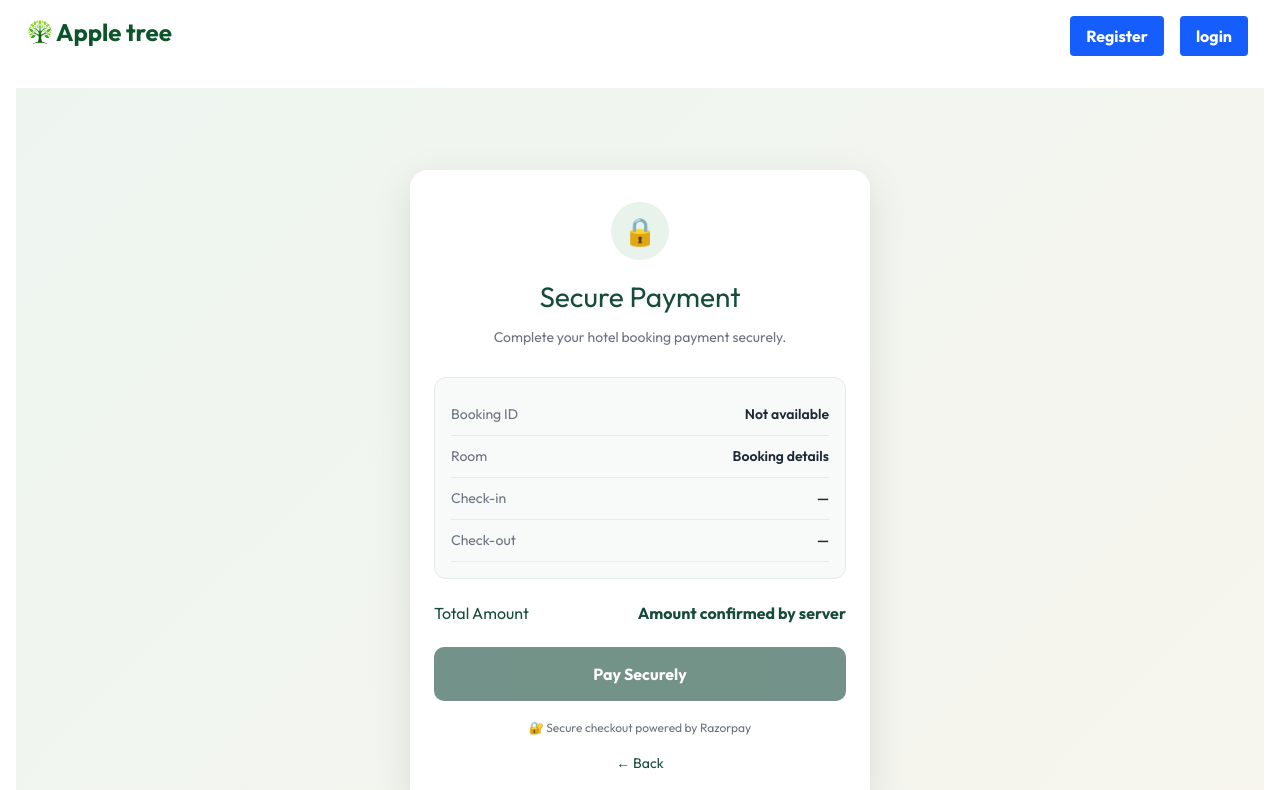
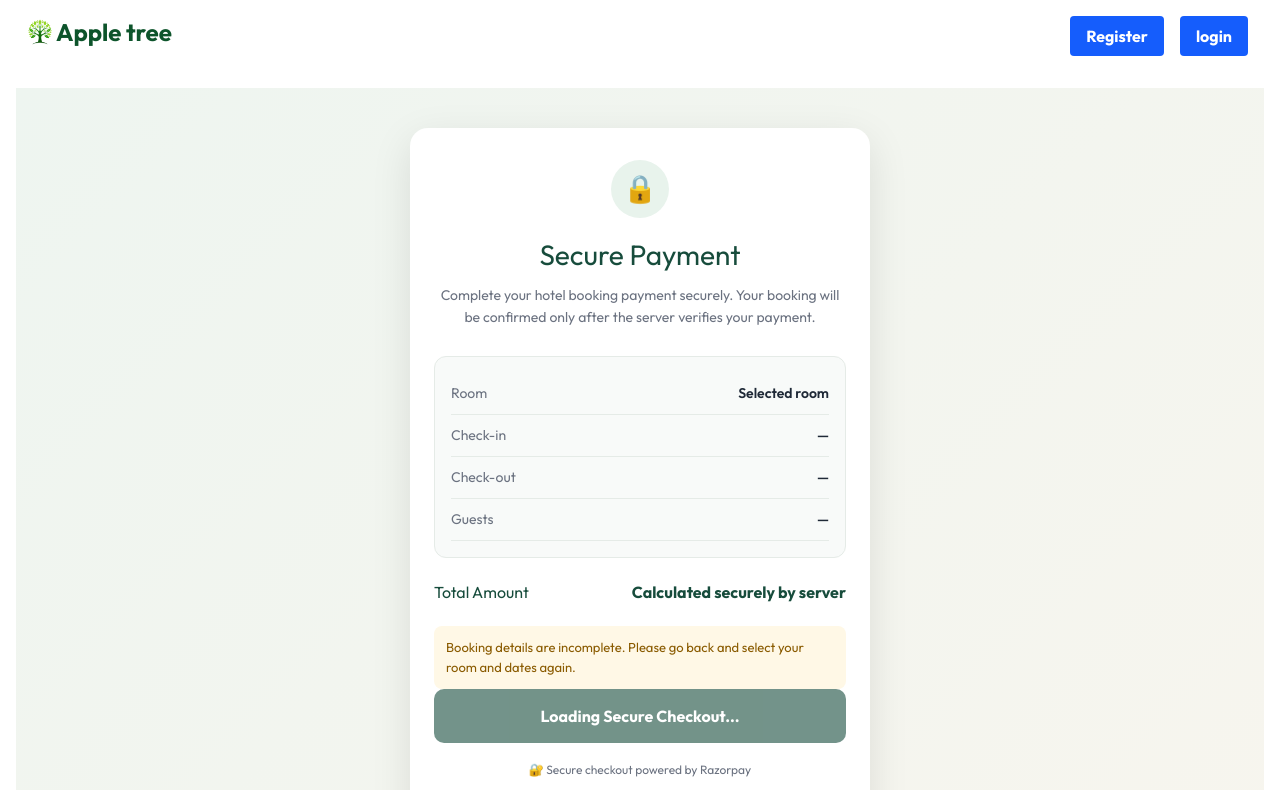
Before and after one commit to Avudaiappan-FSD/fe-hotel, a React (Vite) app: page /payment in a window 1280 px wide. Shown: the top 790 px of the page. Built offline with nearby package versions, Linux system fonts and the light colour scheme; no server answers; a web font is replaced by a local one.

Commit message:
navigate to payment route done

```diff
--- a/src/pages/Payment.jsx
+++ b/src/pages/Payment.jsx
@@ -8,30 +8,62 @@ const Payment = () => {
     const location = useLocation();
     const navigate = useNavigate();
 
-    const bookingId =
-        location.state?.bookingId ||
-        new URLSearchParams(location.search).get("bookingId");
+    // Details passed from Room.jsx
+    const booking = location.state?.booking;
+    const room = location.state?.room || booking?.room;
 
-    const booking = location.state?.booking;
+    const roomId =
+        location.state?.roomId ||
+        (typeof room === "string" ? room : room?._id) ||
+        null;
+
+    const checkin =
+        location.state?.checkin || booking?.checkin || "";
+
+    const checkout =
+        location.state?.checkout || booking?.checkout || "";
+
+    const numberofguests =
+        location.state?.numberofguests ??
+        booking?.numberofguests ??
+        "";
 
     const [loading, setLoading] = useState(false);
     const [message, setMessage] = useState("");
-    const [messageType, setMessageType] = useState("");
+    const [messageType, setMessageType] = useState("error");
+    const [razorpayLoaded, setRazorpayLoaded] = useState(
+        typeof window !== "undefined" && Boolean(window.Razorpay)
+    );
 
     useEffect(() => {
-        const loadRazorpay = () => {
-            if (window.Razorpay) return Promise.resolve(true);
+        if (window.Razorpay) {
+            setRazorpayLoaded(true);
+            return;
+        }
 
-            return new Promise((resolve) => {
-                const script = document.createElement("script");
-                script.src = "https://checkout.razorpay.com/v1/checkout.js";
-                script.onload = () => resolve(true);
-                script.onerror = () => resolve(false);
-                document.body.appendChild(script);
-            });
+        const existingScript = document.querySelector(
+            'script[src="https://checkout.razorpay.com/v1/checkout.js"]'
+        );
+
+        const script = existingScript || document.createElement("script");
+
+        const handleLoad = () => setRazorpayLoaded(true);
+        const handleError = () => setRazorpayLoaded(false);
+
+        script.addEventListener("load", handleLoad);
+        script.addEventListener("error", handleError);
+
+        if (!existingScript) {
+            script.src =
+                "https://checkout.razorpay.com/v1/checkout.js";
+            script.async = true;
+            document.body.appendChild(script);
+        }
+
+        return () => {
+            script.removeEventListener("load", handleLoad);
+            script.removeEventListener("error", handleError);
         };
-
-        loadRazorpay();
     }, []);
 
     const showMessage = (text, type = "error") => {
@@ -40,8 +72,19 @@ const Payment = () => {
     };
 
     const handlePayment = async () => {
-        if (!bookingId) {
-            showMessage("Booking ID missing. Please open payment from your booking.");
+        if (loading) return;
+
+        if (!roomId || !checkin || !checkout || !numberofguests) {
+            showMessage(
+                "Room details are missing. Go back and select your room, dates and guests."
+            );
+            return;
+        }
+
+        if (!razorpayLoaded || !window.Razorpay) {
+            showMessage(
+                "Razorpay is not loaded. Refresh the page and try again."
+            );
             return;
         }
 
@@ -49,24 +92,34 @@ const Payment = () => {
         setMessage("");
 
         try {
-            // Step 1: Create Razorpay order
+            // Step 1: Create Razorpay order.
+            // This request must NOT create a Booking record.
             const orderResponse = await axios.post(
                 `${API_URL}/payment/create-order`,
-                { bookingId },
-                { withCredentials: true }
+                {
+                    roomId,
+                    checkin,
+                    checkout,
+                    numberofguests: Number(numberofguests),
+                },
+                {
+                    withCredentials: true,
+                }
             );
 
             const orderData = orderResponse.data;
 
-            if (!window.Razorpay) {
-                throw new Error("Razorpay checkout failed to load. Refresh and try again.");
+            if (
+                !orderData.orderId ||
+                !orderData.keyId ||
+                !orderData.amount
+            ) {
+                throw new Error(
+                    "Incomplete payment order details received from the server."
+                );
             }
 
-            if (!orderData.orderId || !orderData.keyId) {
-                throw new Error("Order details are incomplete. Please check the backend response.");
-            }
-
-            // Step 2: Open Razorpay checkout
+            // Step 2: Open Razorpay checkout.
             const options = {
                 key: orderData.keyId,
                 amount: orderData.amount,
@@ -75,28 +128,51 @@ const Payment = () => {
                 description: "Hotel Room Booking",
                 order_id: orderData.orderId,
 
-                handler: async function (response) {
+                handler: async (response) => {
                     try {
-                        // Step 3: Verify payment on the backend
+                        // Step 3: Verify payment on the backend.
                         const verifyResponse = await axios.post(
                             `${API_URL}/payment/verify-payment`,
                             {
-                                razorpay_order_id: response.razorpay_order_id,
-                                razorpay_payment_id: response.razorpay_payment_id,
-                                razorpay_signature: response.razorpay_signature,
+                                razorpay_order_id:
+                                    response.razorpay_order_id,
+                                razorpay_payment_id:
+                                    response.razorpay_payment_id,
+                                razorpay_signature:
+                                    response.razorpay_signature,
                             },
-                            { withCredentials: true }
+                            {
+                                withCredentials: true,
+                            }
                         );
 
-                        showMessage(
-                            verifyResponse.data.message ||
-                            "Payment verified successfully!",
-                            "success"
-                        );
+                        const result = verifyResponse.data;
+
+                        if (result.success && result.booking) {
+                            showMessage(
+                                "Payment verified and booking confirmed!",
+                                "success"
+                            );
+
+                            // Navigate only after backend confirmation.
+                            // Update this route if your app uses a different
+                            // My Bookings route.
+                            navigate("/mybooking", {
+                                replace: true,
+                                state: {
+                                    booking: result.booking,
+                                },
+                            });
+                        } else {
+                            showMessage(
+                                result.message ||
+                                "The server has not confirmed the booking. Check payment and booking status before retrying."
+                            );
+                        }
                     } catch (error) {
                         showMessage(
                             error.response?.data?.message ||
-                            "Payment verification failed. Contact support before retrying."
+                            "Payment verification could not be completed. Check payment status before retrying."
                         );
                     } finally {
                         setLoading(false);
@@ -106,7 +182,9 @@ const Payment = () => {
                 modal: {
                     ondismiss: () => {
                         setLoading(false);
-                        showMessage("Payment window closed. You can try again.");
+                        showMessage(
+                            "Payment window closed. Your booking is not confirmed."
+                        );
                     },
                 },
 
@@ -117,16 +195,19 @@ const Payment = () => {
 
             const razorpay = new window.Razorpay(options);
 
-            razorpay.on("payment.failed", function (response) {
+            razorpay.on("payment.failed", (response) => {
                 setLoading(false);
+
                 showMessage(
-                    response.error?.description || "Payment failed. Please try again."
+                    response.error?.description ||
+                    "Payment failed. Please try again."
                 );
             });
 
             razorpay.open();
         } catch (error) {
             setLoading(false);
+
             showMessage(
                 error.response?.data?.message ||
                 error.message ||
@@ -135,49 +216,63 @@ const Payment = () => {
         }
     };
 
+    const roomName =
+        room?.roomtype ||
+        room?.roomType ||
+        room?.roomnumber ||
+        booking?.roomnumber ||
+        "Selected room";
+
+    const displayDate = (date) => {
+        if (!date) return "—";
+
+        const parsedDate = new Date(date);
+
+        if (Number.isNaN(parsedDate.getTime())) return "—";
+
+        return parsedDate.toLocaleDateString("en-IN");
+    };
+
+    const canPay =
+        Boolean(roomId && checkin && checkout && numberofguests);
+
     return (
         <div style={styles.page}>
             <div style={styles.card}>
                 <div style={styles.icon}>🔒</div>
 
                 <h1 style={styles.title}>Secure Payment</h1>
+
                 <p style={styles.subtitle}>
                     Complete your hotel booking payment securely.
+                    Your booking will be confirmed only after the
+                    server verifies your payment.
                 </p>
 
                 <div style={styles.details}>
                     <div style={styles.row}>
-                        <span style={styles.label}>Booking ID</span>
-                        <span style={styles.value}>
-                            {bookingId || "Not available"}
-                        </span>
-                    </div>
-
-                    <div style={styles.row}>
                         <span style={styles.label}>Room</span>
-                        <span style={styles.value}>
-                            {booking?.room?.roomtype ||
-                                booking?.room?.roomnumber ||
-                                booking?.roomtype ||
-                                "Booking details"}
-                        </span>
+                        <span style={styles.value}>{roomName}</span>
                     </div>
 
                     <div style={styles.row}>
                         <span style={styles.label}>Check-in</span>
                         <span style={styles.value}>
-                            {booking?.checkin
-                                ? new Date(booking.checkin).toLocaleDateString()
-                                : "—"}
+                            {displayDate(checkin)}
                         </span>
                     </div>
 
                     <div style={styles.row}>
                         <span style={styles.label}>Check-out</span>
                         <span style={styles.value}>
-                            {booking?.checkout
-                                ? new Date(booking.checkout).toLocaleDateString()
-                                : "—"}
+                            {displayDate(checkout)}
+                        </span>
+                    </div>
+
+                    <div style={styles.row}>
+                        <span style={styles.label}>Guests</span>
+                        <span style={styles.value}>
+                            {numberofguests || "—"}
                         </span>
                     </div>
                 </div>
@@ -186,14 +281,17 @@ const Payment = () => {
                     <span>Total Amount</span>
                     <strong>
                         {booking?.totalprice != null
-                            ? `₹${Number(booking.totalprice).toLocaleString("en-IN")}`
-                            : "Amount confirmed by server"}
+                            ? `₹${Number(
+                                booking.totalprice
+                            ).toLocaleString("en-IN")}`
+                            : "Calculated securely by server"}
                     </strong>
                 </div>
 
                 {message && (
                     <div
                         role="alert"
+                        aria-live="polite"
                         style={{
                             ...styles.message,
                             ...(messageType === "success"
@@ -205,27 +303,48 @@ const Payment = () => {
                     </div>
                 )}
 
+                {!canPay && (
+                    <p style={styles.warning}>
+                        Booking details are incomplete. Please go back
+                        and select your room and dates again.
+                    </p>
+                )}
+
                 <button
                     type="button"
                     onClick={handlePayment}
-                    disabled={loading || !bookingId}
+                    disabled={loading || !canPay || !razorpayLoaded}
                     style={{
                         ...styles.button,
-                        opacity: loading || !bookingId ? 0.6 : 1,
-                        cursor: loading || !bookingId ? "not-allowed" : "pointer",
+                        opacity:
+                            loading || !canPay || !razorpayLoaded
+                                ? 0.6
+                                : 1,
+                        cursor:
+                            loading || !canPay || !razorpayLoaded
+                                ? "not-allowed"
+                                : "pointer",
                     }}
                 >
-                    {loading ? "Processing..." : "Pay Securely"}
+                    {loading
+                        ? "Processing..."
+                        : !razorpayLoaded
+                            ? "Loading Secure Checkout..."
+                            : "Pay Securely"}
                 </button>
 
                 <p style={styles.note}>
-                    <span>🔐</span> Secure checkout powered by Razorpay
+                    🔐 Secure checkout powered by Razorpay
                 </p>
 
                 <button
                     type="button"
                     onClick={() => navigate(-1)}
-                    style={styles.backButton}
+                    disabled={loading}
+                    style={{
+                        ...styles.backButton,
+                        opacity: loading ? 0.5 : 1,
+                    }}
                 >
                     ← Back
                 </button>
@@ -328,6 +447,14 @@ const styles = {
         background: "#fff0f0",
         color: "#a32121",
     },
+    warning: {
+        background: "#fff8e6",
+        color: "#8a5b00",
+        padding: "12px",
+        borderRadius: "8px",
+        fontSize: "13px",
+        lineHeight: 1.5,
+    },
     button: {
         width: "100%",
         border: "none",
```
Also changed, not shown: src/pages/Room.jsx (+18 -25 lines).
